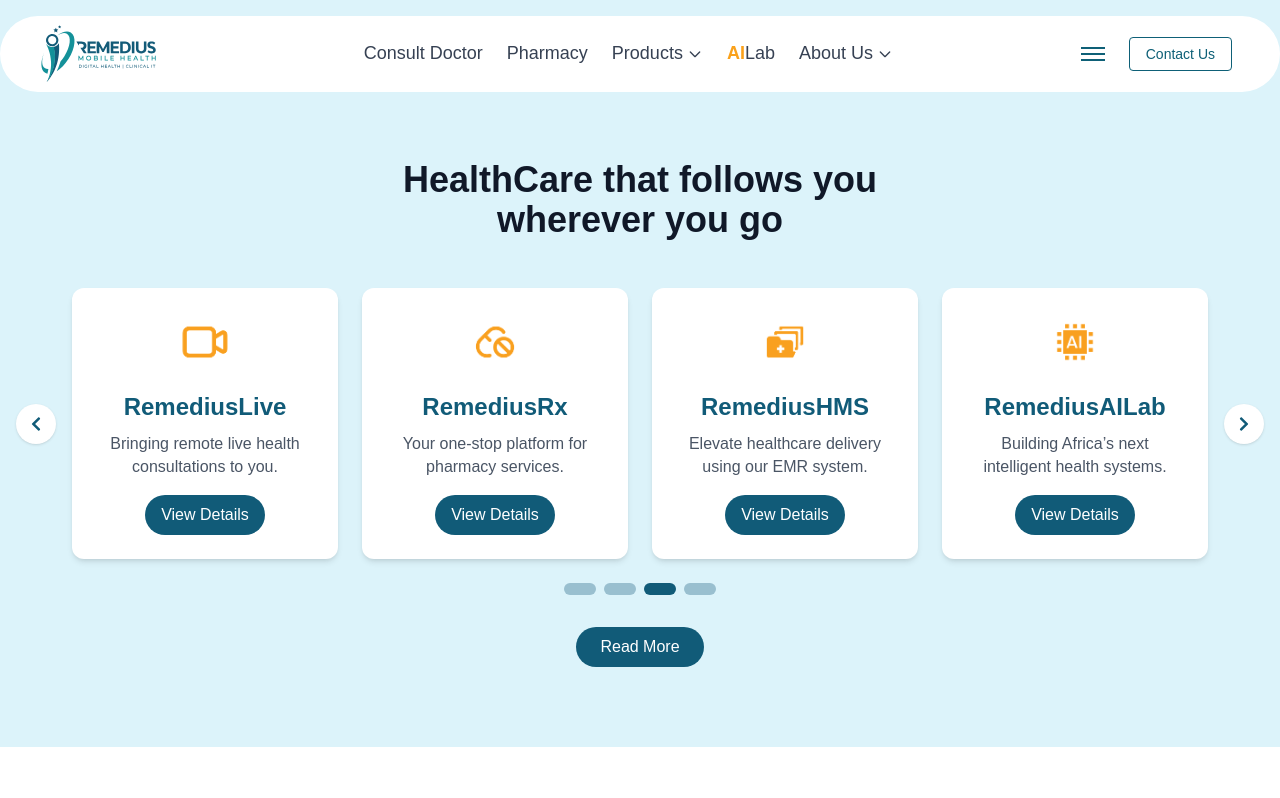
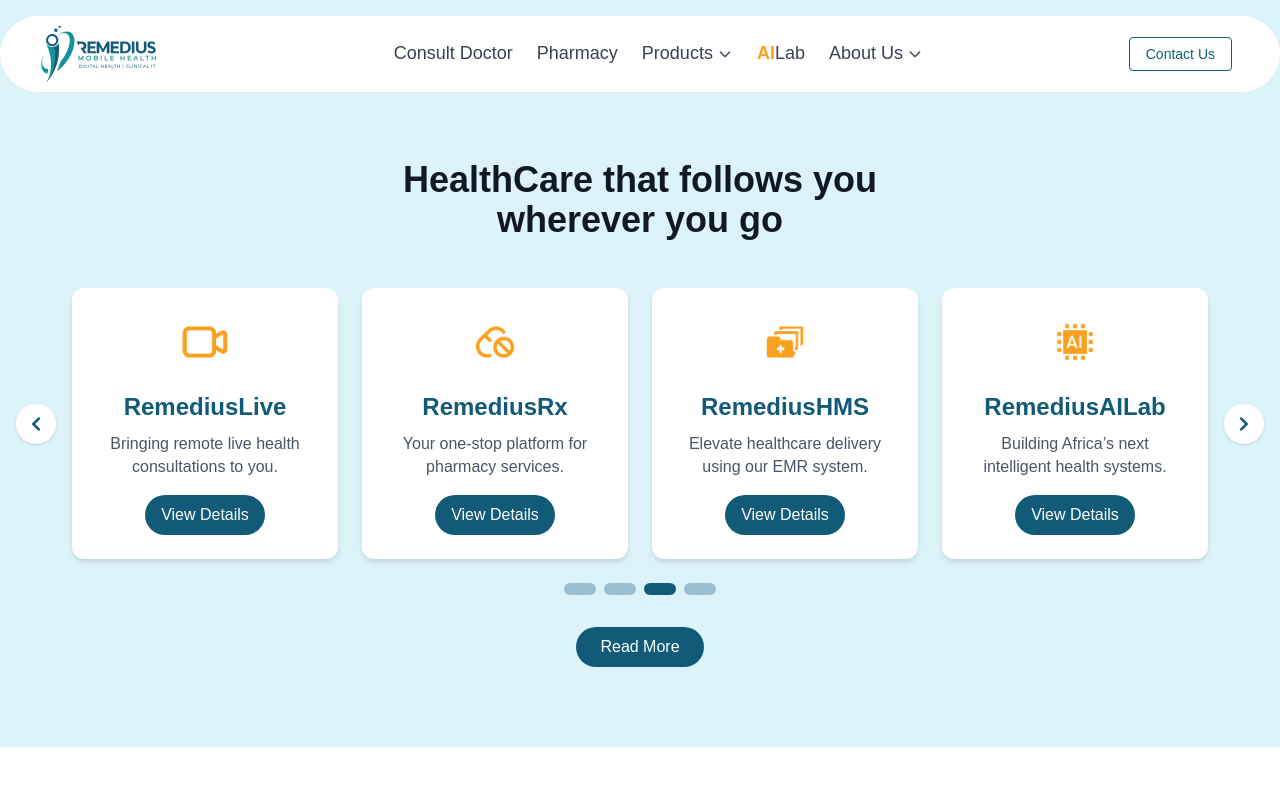
Before and after one commit to GhostHacker1995/RemediusHealthWebsite, a Next.js app: page / in a window 1280 px wide. Shown: the top 798 px of the page. Built offline with nearby package versions, Linux system fonts and the light colour scheme.

Commit message:
Hide mobile hamburger menu on medium screens for improved responsiveness

```diff
--- a/layout/Navbar.jsx
+++ b/layout/Navbar.jsx
@@ -236,7 +236,7 @@
           </div>
 
           {/* Hamburger for mobile */}
-          <div className="flex md:flex items-center ml-2 mr-5">
+          <div className="flex md:hidden items-center ml-2 mr-5">
             <button
               className="flex flex-col justify-center items-center w-8 h-8"
               onClick={() => setMenuOpen((prev) => !prev)}
```
